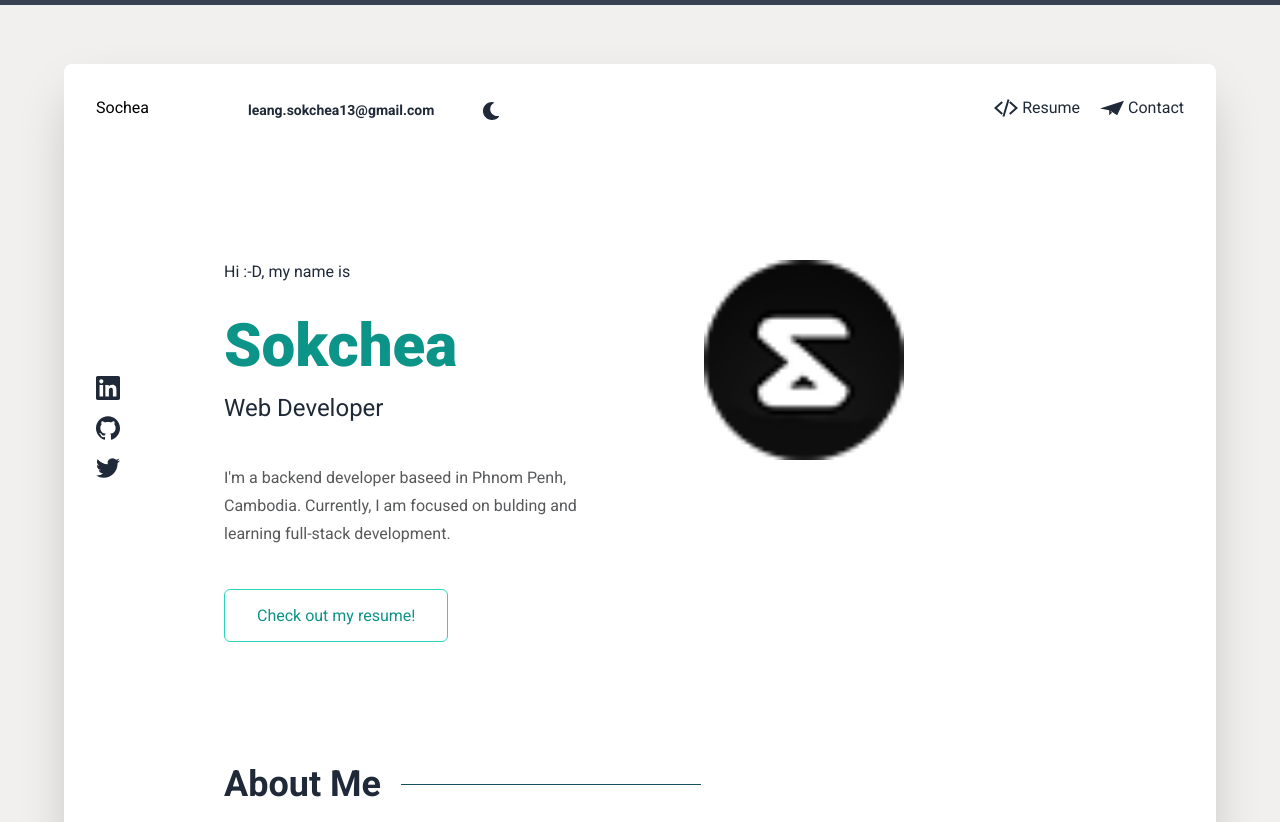
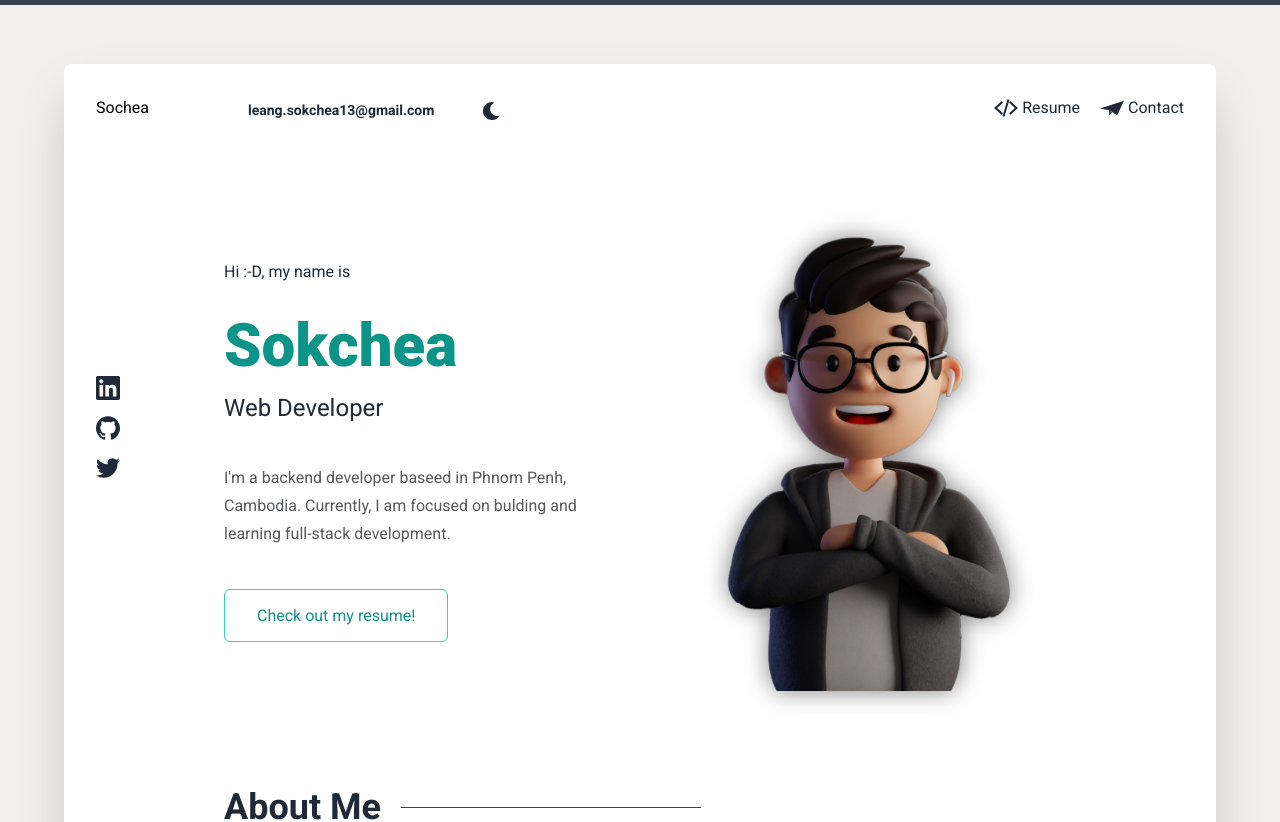
Before and after one commit to sokcheadev2001/my_portfolio, a Next.js app: page / in a window 1280 px wide. Shown: the top 822 px of the page. Built offline with nearby package versions, Linux system fonts and the light colour scheme.

Commit message:
change avatar image

```diff
--- a/components/home-component/github-project.component.tsx
+++ b/components/home-component/github-project.component.tsx
@@ -2,7 +2,7 @@ import { FC } from "react";
 import { motion } from "framer-motion";
 import { Section } from "../framer-motion/motion.component";
 import ProjectBox from "../projectbox/project-box.component";
-import "../../project.json";
+
 const Project: FC = () => {
   const Project = {
     projectUrl: "https://github.com/sokcheadev2001/React-Store.git",
--- a/components/home-component/heading.component.tsx
+++ b/components/home-component/heading.component.tsx
@@ -59,13 +59,14 @@ const Heading = () => {
           />
         </motion.div>
       </div>
-      <div className='md:flex-1 py-10 top-0 bottom-0'>
+      <div className='md:block flex md:flex-1 lg:py-0 md:py-10 top-0 bottom-0 md:ml-0 dark:drop-shadow-2darkShadow drop-shadow-2lightShadow justify-center'>
         <Image
-          src='/favicon.png'
-          width='200'
-          height='100'
+          src='/avatar.png'
+          width='330'
+          height='200'
           alt='Sokchea Leang'
           priority
+          className='flex'
         />
       </div>
     </header>
--- a/tailwind.config.js
+++ b/tailwind.config.js
@@ -21,6 +21,10 @@ module.exports = {
       width: {
         74: "300px",
       },
+      dropShadow: {
+        "2darkShadow": "0 0 0.75rem cyan",
+        "2lightShadow": "0 0 0.75rem gray",
+      },
     },
   },
   plugins: [],
```
Also changed, not shown: public/avatar.png (added).
